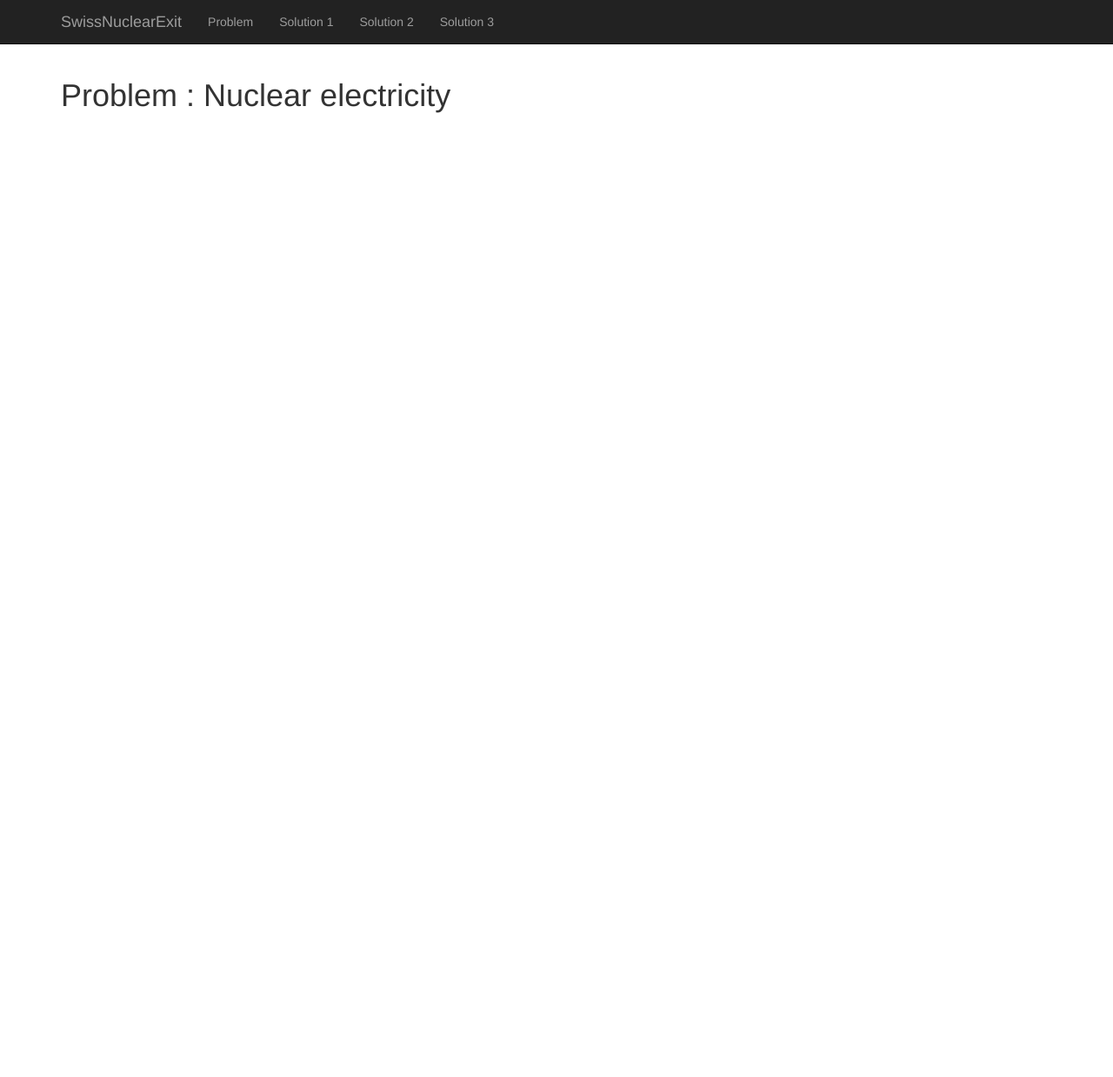
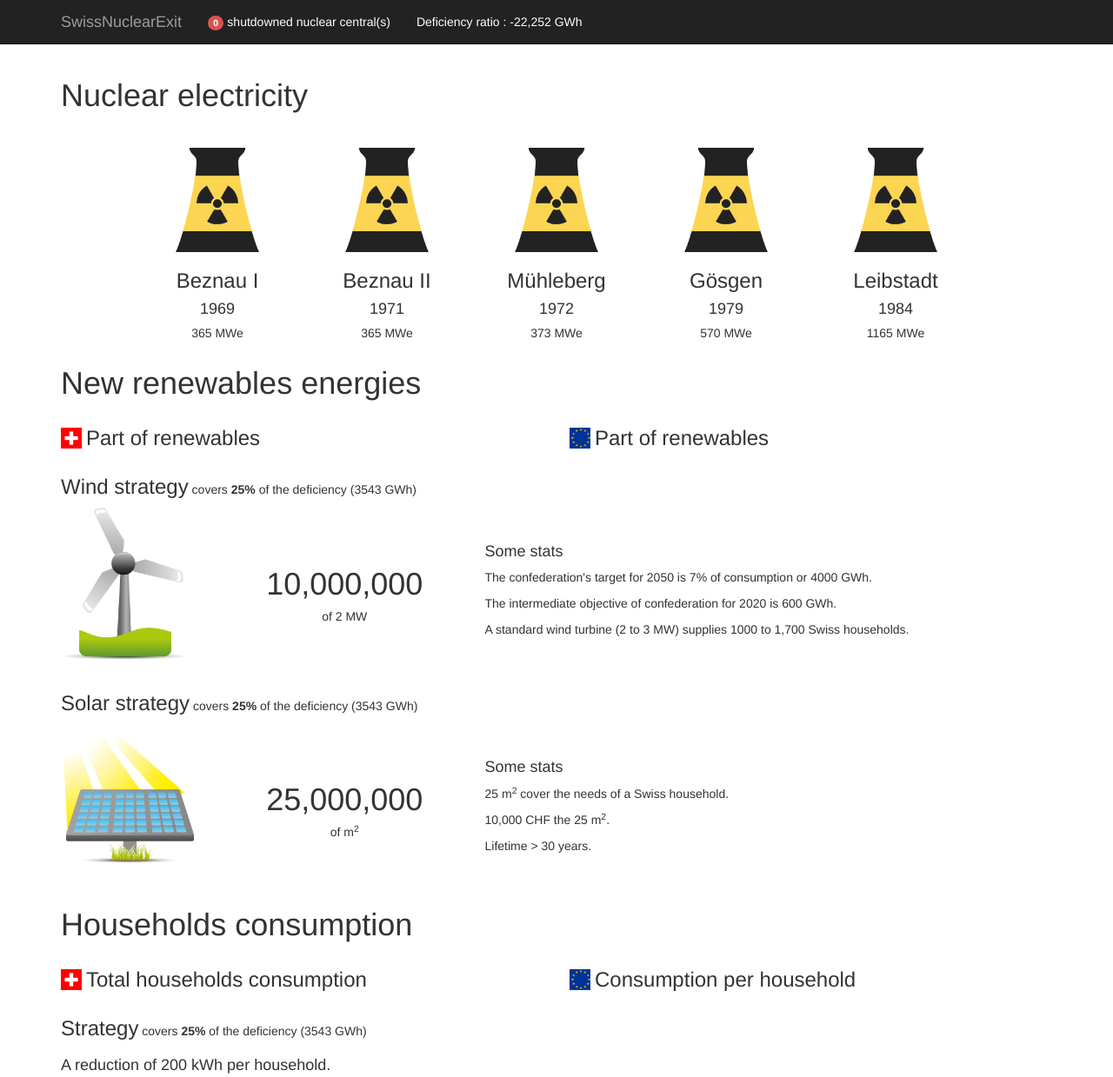
Before and after one commit to jermoret/SwissNuclearExit, a website: page app/index.html in a window 1280 px wide. Shown: the top 1239 px of the page at 87% size. Before the commit the page ends 800 px from the top, so only its background shows below. Drawn offline with nearby package versions, Linux system fonts and the light colour scheme; some packages are replaced by stand-ins of ours; a script that the page names is missing.

Commit message:
Interface preparation

```diff
--- a/app/index.html
+++ b/app/index.html
@@ -13,6 +13,8 @@
 
   <!-- Bootstrap Core CSS -->
   <link href="../bower_components/bootstrap/dist/css/bootstrap.min.css" rel="stylesheet">
+  <link href="styles/main.css" rel="stylesheet">
+  <link href="../bower_components/angular-bootstrap-toggle/dist/angular-bootstrap-toggle.min.css" rel="stylesheet">
 
   <!-- Custom CSS -->
   <style>
@@ -50,16 +52,10 @@
     <div class="collapse navbar-collapse" id="bs-example-navbar-collapse-1">
       <ul class="nav navbar-nav">
         <li>
-                        <a href="#">Problem</a>
+          <span class="navbar-element"><span class="label label-danger label-as-badge">0</span> shutdowned nuclear central(s)</span>
         </li>
         <li>
-                        <a href="#">Solution 1</a>
-                    </li>
-                    <li>
-                        <a href="#">Solution 2</a>
-                    </li>
-                    <li>
-                        <a href="#">Solution 3</a>
+          <span class="navbar-element">Deficiency ratio : -22,252 GWh</span>
         </li>
       </ul>
     </div>
@@ -70,17 +66,165 @@
 
 <!-- Page Content -->
 <div class="container">
-      <h1>Problem : Nuclear electricity</h1>
-      <div ng-controller="RenewablesEnergiesCtrl">
-        <div google-chart chart="myChartObject" style="height:600px; width:100%;"></div>
+
+  <h1>Nuclear electricity</h1>
+  <div class="row nuclear_panel">
+    <div class="col-md-2 col-md-offset-1 nuclear_central_container">
+      <img src="images/nuclear_central.png" alt="Beznau_1" width="96" height="120">
+      <h3>Beznau I</h3>
+      <h4>1969</h4>
+      <h5>365 MWe</h5>
+      <toggle ng-model="toggleBeznau1" ng-change="changed()" style="android"></toggle>
     </div>
+    <div class="col-md-2 nuclear_central_container">
+      <img src="images/nuclear_central.png" alt="Beznau_2" width="96" height="120">
+      <h3>Beznau II</h3>
+      <h4>1971</h4>
+      <h5>365 MWe</h5>
+      <toggle ng-model="toggleBeznau2" ng-change="changed()" style="android"></toggle>
+    </div>
+    <div class="col-md-2 nuclear_central_container">
+      <img src="images/nuclear_central.png" alt="Muhleberg" width="96" height="120">
+      <h3>Mühleberg</h3>
+      <h4>1972</h4>
+      <h5>373 MWe</h5>
+      <toggle ng-model="toggleMuhleberg" ng-change="changed()" style="android"></toggle>
+    </div>
+    <div class="col-md-2 nuclear_central_container">
+      <img src="images/nuclear_central.png" alt="Gosgen" width="96" height="120">
+      <h3>Gösgen</h3>
+      <h4>1979</h4>
+      <h5>570 MWe</h5>
+      <toggle ng-model="toggleGosgen" ng-change="changed()" style="android"></toggle>
+    </div>
+    <div class="col-md-2 nuclear_central_container">
+      <img src="images/nuclear_central.png" alt="Leibstadt" width="96" height="120">
+      <h3>Leibstadt</h3>
+      <h4>1984</h4>
+      <h5>1165 MWe</h5>
+      <toggle ng-model="toggleLeibstadt" ng-change="changed()" style="android"></toggle>
+    </div>
+  </div>
+
+  <h1>New renewables energies</h1>
+  <div class="row">
+    <div class="col-md-6">
+      <h3><span class="my-icon swiss_flag normal"></span> Part of renewables</h3>
+    </div>
+    <div class="col-md-6">
+      <h3><span class="my-icon eu_flag normal"></span> Part of renewables</h3>
+    </div>
+  </div>
+
+  <div class="row">
+    <div class="col-md-12">
+      <div class="inline-headers">
+        <h3>Wind strategy</h3>
+        <h5>covers <strong>25%</strong> of the deficiency (3543 GWh)</h5>
+      </div>
+    </div>
+  </div>
+
+  <div class="row">
+    <div class="col-md-2">
+      <img src="images/wind_turbine.png" alt="Wind turbine" height="175" width="146">
+    </div>
+    <div class="col-md-3 height-align">
+      <div class="v-m">
+        <h1 align="center">10,000,000</h1>
+        <h5 align="center">of 2 MW</h5>
+      </div>
+    </div>
+    <div class="col-md-7 height-align">
+      <div class="v-m">
+        <h4>Some stats</h4>
+        <p>The confederation's target for 2050 is 7% of consumption or 4000 GWh.</p>
+        <p>The intermediate objective of confederation for 2020 is 600 GWh.</p>
+        <p>A standard wind turbine (2 to 3 MW) supplies 1000 to 1,700 Swiss households.</p>
+      </div>
+    </div>
+  </div>
+
+  <div class="row">
+    <div class="col-md-12">
+      <div class="inline-headers">
+        <h3>Solar strategy</h3>
+        <h5>covers <strong>25%</strong> of the deficiency (3543 GWh)</h5>
+      </div>
+    </div>
+  </div>
+
+  <div class="row">
+    <div class="col-md-2">
+      <img src="images/solar.jpg" alt="Wind turbine" height="175" width="166">
+    </div>
+    <div class="col-md-3 height-align">
+      <div class="v-m">
+        <h1 align="center">25,000,000</h1>
+        <h5 align="center">of m<sup>2</sup></h5>
+      </div>
+    </div>
+    <div class="col-md-7 height-align">
+      <div class="v-m">
+        <h4>Some stats</h4>
+        <p>25 m<sup>2</sup> cover the needs of a Swiss household.</p>
+        <p>10,000 CHF the 25 m<sup>2</sup>.</p>
+        <p>Lifetime > 30 years.</p>
+      </div>
+    </div>
+  </div>
+
+  <h1>Households consumption</h1>
+  <div class="row">
+    <div class="col-md-6">
+      <h3><span class="my-icon swiss_flag normal"></span> Total households consumption</h3>
+    </div>
+    <div class="col-md-6">
+      <h3><span class="my-icon eu_flag normal"></span> Consumption per household</h3>
+    </div>
+  </div>
+
+  <div class="row">
+    <div class="col-md-12">
+      <div class="inline-headers">
+        <h3>Strategy</h3>
+        <h5>covers <strong>25%</strong> of the deficiency (3543 GWh)</h5>
+      </div>
+    </div>
+  </div>
+  <h4>A reduction of 200 kWh per household.</h4>
+
+  <h1>Imports / exports</h1>
+  <div class="row">
+    <div class="col-md-6">
+      <h3><span class="my-icon swiss_flag normal"></span> Imports / exports ratio by season</h3>
+    </div>
+    <div class="col-md-6">
+      <h3><span class="my-icon eu_flag normal"></span> Imports / exports ratio by year</h3>
+    </div>
+  </div>
+
+  <div class="row">
+    <div class="col-md-12">
+      <div class="inline-headers">
+        <h3>Strategy</h3>
+        <h5>covers <strong>25%</strong> of the deficiency (3543 GWh)</h5>
+      </div>
+    </div>
+  </div>
+
+  <h4>Increase winter's imports by 5%</h4>
+  <h4>Reduce summer's exports by 5%</h4>
+
 </div>
 <!-- /.container -->
 
 <!-- jQuery Version 1.11.1 -->
 <script src="../bower_components/angular/angular.min.js"></script>
 <script src="../bower_components/angular-google-chart/ng-google-chart.min.js"></script>
+<script src="../bower_components/angular-bootstrap-toggle/dist/angular-bootstrap-toggle.min.js"></script>
 <script src="../bower_components/jquery/dist/jquery.js"></script>
+
 <!-- Bootstrap Core JavaScript -->
 <script src="../bower_components/bootstrap/dist/js/bootstrap.min.js"></script>
 
--- a/app/scripts/app.js
+++ b/app/scripts/app.js
@@ -9,5 +9,6 @@
  * Main module of the application.
  */
 angular.module('swissNuclearExitApp', [
-    'googlechart'
+    'googlechart',
+    'ui.toggle'
   ]);
--- a/app/styles/main.css
+++ b/app/styles/main.css
@@ -1,83 +1,89 @@
-.browsehappy {
-  margin: 0.2em 0;
-  background: #ccc;
-  color: #000;
-  padding: 0.2em 0;
+.nuclear_central_container {
+  text-align: center;
 }
 
-body {
-  padding: 0;
+.nuclear_panel {
+  margin-top: 40px;
 }
 
-/* Everything but the jumbotron gets side spacing for mobile first views */
-.header,
-.marketing,
-.footer {
-  padding-left: 15px;
-  padding-right: 15px;
+.toggle.android {
+  border-radius: 0px;
 }
 
-/* Custom page header */
-.header {
-  border-bottom: 1px solid #e5e5e5;
-  margin-bottom: 10px;
-}
-/* Make the masthead heading the same height as the navigation */
-.header h3 {
-  margin-top: 0;
-  margin-bottom: 0;
-  line-height: 40px;
-  padding-bottom: 19px;
+.toggle.android .toggle-handle {
+  border-radius: 0px;
 }
 
-/* Custom page footer */
-.footer {
-  padding-top: 19px;
-  color: #777;
-  border-top: 1px solid #e5e5e5;
+.toggle.ios, .toggle-on.ios, .toggle-off.ios {
+  border-radius: 20px;
 }
 
-.container-narrow > hr {
-  margin: 30px 0;
+.toggle.ios .toggle-handle {
+  border-radius: 20px;
 }
 
-/* Main marketing message and sign up button */
-.jumbotron {
-  text-align: center;
-  border-bottom: 1px solid #e5e5e5;
-}
-.jumbotron .btn {
-  font-size: 21px;
-  padding: 14px 24px;
+.inline-headers h3, .inline-headers h5 {
+  display: inline-block;
+  vertical-align: baseline;
 }
 
-/* Supporting marketing content */
-.marketing {
-  margin: 40px 0;
-}
-.marketing p + h4 {
-  margin-top: 28px;
+.my-icon {
+  position: relative;
+  top: 1px;
+  display: inline-block;
+  font-style: normal;
+  font-weight: normal;
+  margin-right: 5px;
+  line-height: 1;
+  float: left;
+  display: block; /* This is required */
 }
 
-/* Responsive: Portrait tablets and up */
-@media screen and (min-width: 768px) {
-  .container {
-    max-width: 730px;
-  }
+.my-icon.swiss_flag {
+  background: url("../images/swiss_flag.png");
+  background-size: cover;
+}
 
-  /* Remove the padding we set earlier */
-  .header,
-  .marketing,
-  .footer {
-    padding-left: 0;
-    padding-right: 0;
-  }
-  /* Space out the masthead */
-  .header {
-    margin-bottom: 30px;
-  }
-  /* Remove the bottom border on the jumbotron for visual effect */
-  .jumbotron {
-    border-bottom: 0;
-  }
+.my-icon.eu_flag {
+  background: url("../images/eu_flag.png");
+  background-size: cover;
 }
+
+.my-icon.normal {
+  width: 24px;
+  height: 24px;
+}
+
+.my-icon.small {
+  width: 16px;
+  height: 16px;
+}
+
+.my-icon.medium {
+  width: 64px;
+  height: 64px;
+}
+
+.my-icon.large {
+  width: 128px;
+  height: 128px;
+}
+
+.height-align {
+  height:24vh;
+  display:table;
+}
+.v-m {
+  display:table-cell;
+  vertical-align:middle
+}
+
+.navbar-element {
+  display: block;
+  color: white;
+  padding: 15px;
+}
+
+.label-as-badge {
+  border-radius: 1em;
+}
--- a/bower.json
+++ b/bower.json
@@ -4,7 +4,8 @@
   "dependencies": {
     "angular": "latest",
     "bootstrap": "^3.2.0",
-    "angular-google-chart": "^0.1.0"
+    "angular-google-chart": "^0.1.0",
+    "angular-bootstrap-toggle": "^0.1.2"
   },
   "devDependencies": {
     "angular-mocks": "^1.4.0"
```
Also changed, not shown: test/karma.conf.js (+1 -0 lines), app/images/eu_flag.png (added), app/images/nuclear_central.png (added), app/images/solar.jpg (added), app/images/swiss_flag.png (added), app/images/wind_turbine.png (added). Lines whose indentation alone changed are shown as unchanged.
